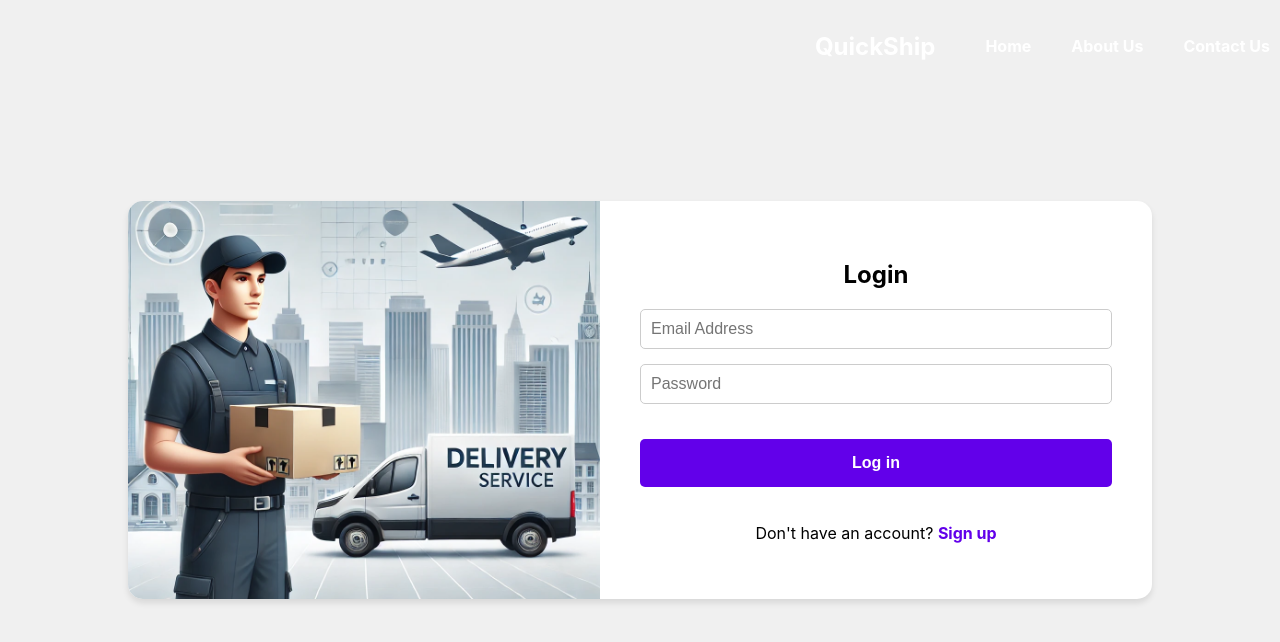
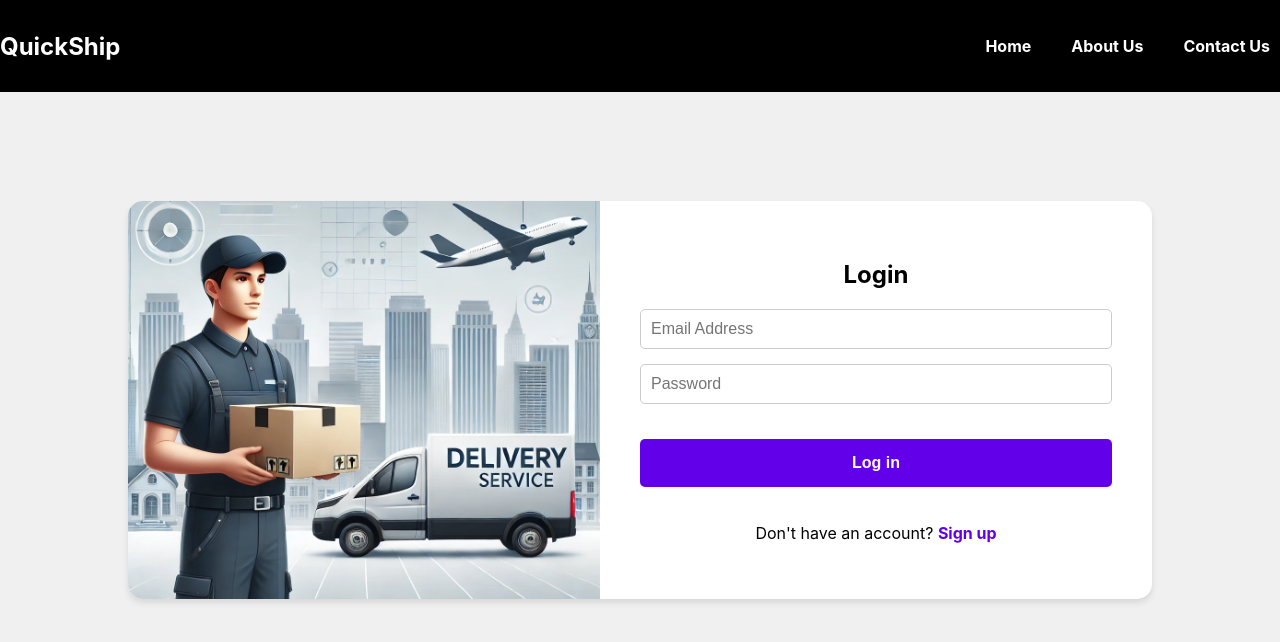
Before and after one commit to rajeshreddy0201/QuickShip, a React (Create React App) app: page / in a window 1280 px wide. Shown: the top 642 px of the page. Built offline with nearby package versions, Linux system fonts and the light colour scheme.

Commit message:
signin page styles changed

```diff
--- a/src/Components/Signin.css
+++ b/src/Components/Signin.css
@@ -6,7 +6,7 @@
   background-color: #f0f0f0;
 }
 
-.navbar {
+.navbar-i {
   position: absolute;
   top: 0;
   width: 100%;
@@ -15,22 +15,22 @@
   align-items: center;
   background-color: black;
   padding: 20px;
-  color: white;
 }
 
-.navbar .logo {
+.logo {
   font-size: 24px;
   font-weight: bold;
   color: white;
 }
 
-.navbar ul {
+.signin-page ul {
   list-style-type: none;
   display: flex;
   gap: 20px;
+  color:white;
 }
 
-.navbar ul li a {
+.signin-page ul li a{
   color: white;
   text-decoration: none;
   padding: 10px;
--- a/src/Components/Signin.js
+++ b/src/Components/Signin.js
@@ -30,7 +30,7 @@ function Signin() {
 
   return (
     <div className="signin-page">
-      <nav className="navbar">
+      <nav className="navbar-i">
         <div className="logo">QuickShip</div>
         <ul>
           <li><Link to="/">Home</Link></li>
```
